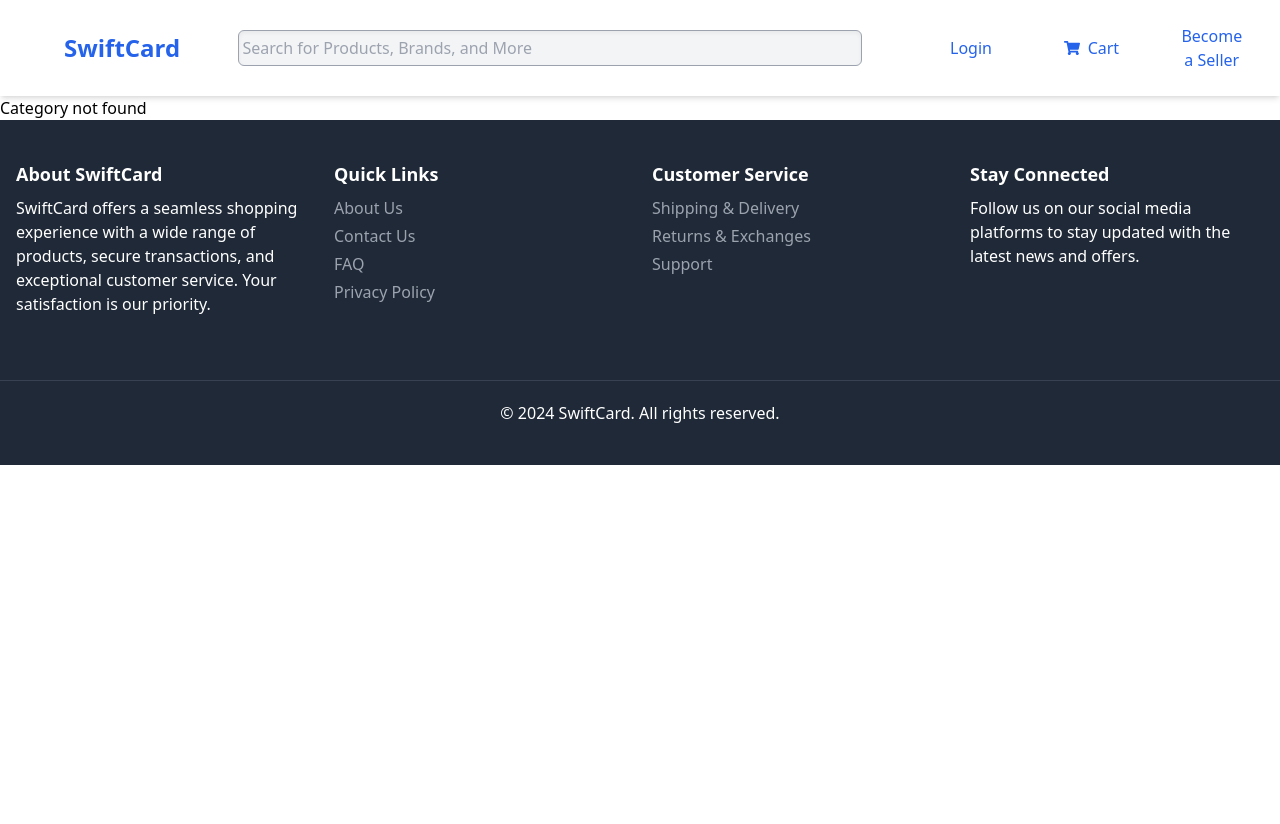
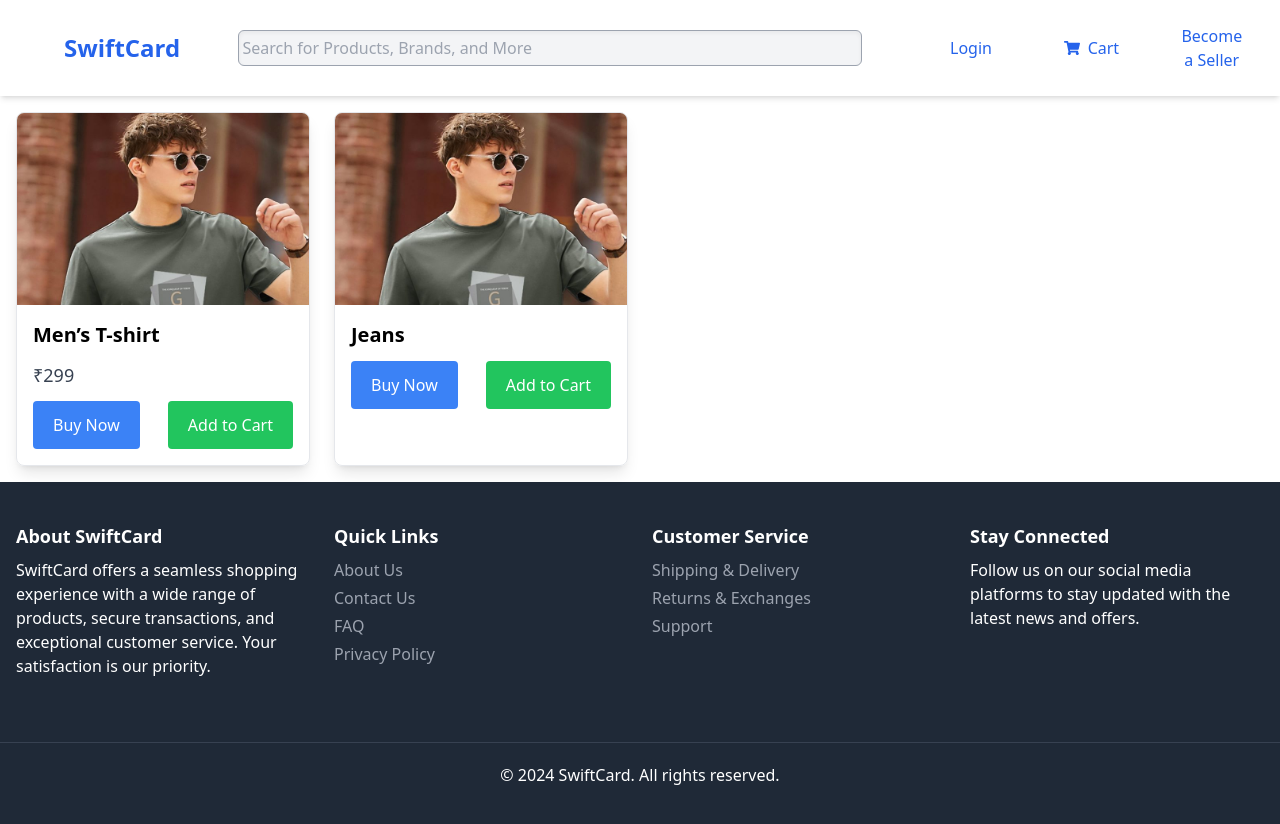
Before and after one commit to amit1035/Ecommerce_Website, a React (Create React App) app: page /category/T-shirt in a window 1280 px wide. Shown: the top 824 px of the page. Before the commit the page ends 800 px from the top, so only its background shows below. Built offline with nearby package versions, Linux system fonts and the light colour scheme.

Commit message:
Add new features and improvements

```diff
--- a/src/components/Banner/Banner.jsx
+++ b/src/components/Banner/Banner.jsx
@@ -1,5 +1,7 @@
 import React from 'react';
 import { FaGifts } from 'react-icons/fa';
+import { Link } from 'react-router-dom';
+
 
 const Banner = () => {
   return (
@@ -8,17 +10,19 @@ const Banner = () => {
         {/* Banner Grid */}
         <div className="grid grid-cols-1 sm:grid-cols-2 md:grid-cols-3 lg:grid-cols-4 gap-6">
 
-          {/* Rectangle Box 1 */}
+          {/* Rectangle Box 1 for T-shirt */}
+          <Link to="/category/T-shirt">
          <div className="relative w-full h-72 rounded-lg shadow-lg">
        <img
       src={`${process.env.PUBLIC_URL}/images/img.jpg`}
       alt="Banner"
       className="w-full h-full object-cover object-top rounded-lg"
     />
-            <div className="absolute bottom-0 left-0 w-full bg-white  p-4 rounded-b-lg ">
+    <div className="absolute bottom-0 left-0 w-full bg-white p-4 rounded-b-lg">
       <p className="font-bold text-black text-center text-xl">T-shirt <br/>from ₹99</p>
     </div>
   </div>
+</Link>
 
 
           {/* Rectangle Box 2 */}
--- a/src/components/CategoryDetail/CategoryDetail.jsx
+++ b/src/components/CategoryDetail/CategoryDetail.jsx
@@ -2,7 +2,17 @@ import React, { useEffect, useContext } from 'react';
 import { useParams, useNavigate } from 'react-router-dom';
 import { CartContext } from '../CartContext/CartContext';
 
+
+
 const categoryDetails = {
+  'T-shirt': {
+    description: 'A variety of T-shirts for men and women.',
+    products: [
+      { name: 'Men’s T-shirt', price: '₹299', image: `${process.env.PUBLIC_URL}/images/img.jpg`  },
+      { name: 'Jeans' , pprice : '499', image: '/images/img.jpg'},
+      // Add more T-shirt products here
+    ],
+  },
   'Women Clothing': {
     description: 'A wide range of women clothing including dresses, skirts, and more.',
     products: [
@@ -14,6 +24,7 @@ const categoryDetails = {
       { name: 'Cotton Silk Saree', price: '29.99',image:'https://lajreedesigner.com/cdn/shop/files/ShrijiAvadh-SC-126-Purple_4_900x1350_crop_center@2x.jpg?v=1712670595' },
     ]
   },
+
   'Men Clothing': {
     description: 'A wide range of men clothing including t-shirts, shirts, jeans, and more.',
     products: [
@@ -29,6 +40,12 @@ const categoryDetails = {
       { name: 'Lower', price: '149' },
     ]
   },
+
+
+
+
+
+
   // Add other categories here
 };
 
@@ -36,7 +53,6 @@ const CategoryDetail = () => {
   const { name } = useParams();
   const { addToCart } = useContext(CartContext);
   const navigate = useNavigate();
-
   useEffect(() => {
     console.log('Category Name:', name);
     console.log('Category Data:', categoryDetails[name]);
```
Lines whose indentation alone changed are shown as unchanged.
